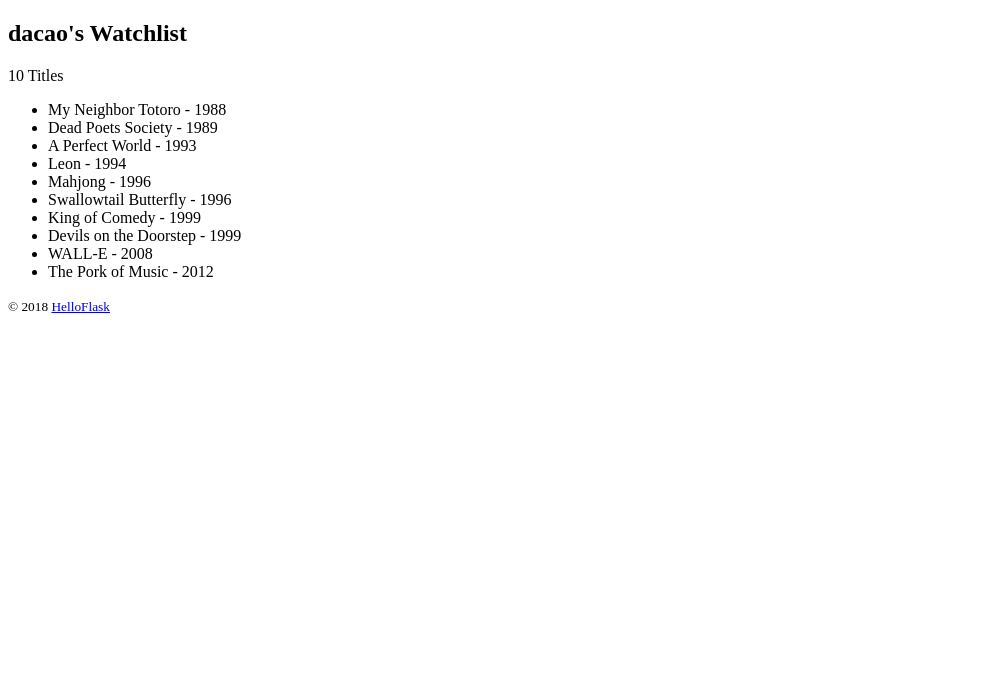
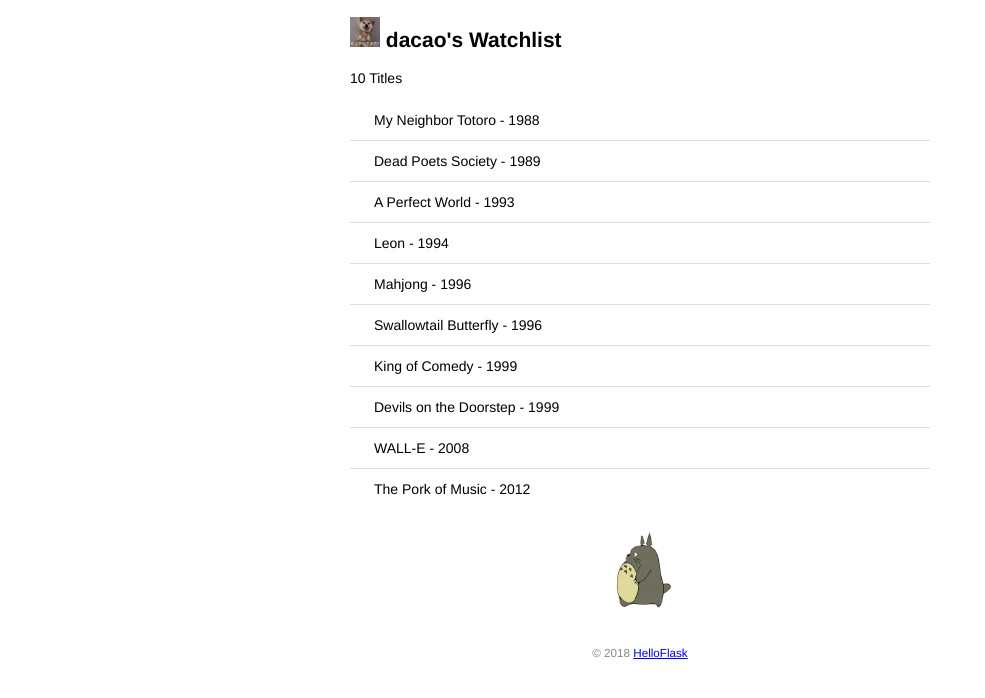
Before and after one commit to da1234cao/watchlist, a Flask app: page / in a window 1280 px wide. Shown: the top 698 px of the page, without its empty margins (0-985 px from the left). Run offline with Flask 2, Linux system fonts and the light colour scheme.

Commit message:
[add] static file

```diff
--- /dev/null
+++ b/static/CSS/style.css
@@ -0,0 +1,50 @@
+/* 页面整体 */
+body {
+    margin: auto;
+    max-width: 580px;
+    font-size: 14px;
+    font-family: Helvetica, Arial, sans-serif;
+}
+
+/* 页脚 */
+footer {
+    color: #888;
+    margin-top: 15px;
+    text-align: center;
+    padding: 10px;
+}
+
+/* 头像 */
+.dog {
+width: 30px;
+}
+
+/* 电影列表 */
+.movie-list {
+    list-style-type: none;
+    padding: 0;
+    margin-bottom: 10px;
+    box-shadow: 0 2px 5px 0 rgba(0, 0, 0, 0.16), 0 2px 10px 0 rg
+    ba(0, 0, 0, 0.12);
+}
+
+.movie-list li {
+    padding: 12px 24px;
+    border-bottom: 1px solid #ddd;
+}
+
+.movie-list li:last-child {
+    border-bottom:none;
+}
+
+.movie-list li:hover {
+    background-color: #f8f9fa;
+}
+
+
+/* 龙猫图片 */
+.totoro {
+    display: block;
+    margin: 0 auto;
+    height: 100px;
+}
--- a/templates/index.html
+++ b/templates/index.html
@@ -3,19 +3,26 @@
 
 <head>
     <meta charset="utf-8">
+    <link rel="stylesheet" href="{{ url_for('static', filename='CSS/style.css') }}" type="text/css">
+    <link rel="icon" href="{{url_for('static', filename="image/dog.ico")}}">
     <title>{{ name }}'s Watchlist</title>
 </head>
 
 <body>
-    <h2>{{ name }}'s Watchlist</h2>
+    <h2>
+        <img alt="dog" class="dog" src="{{url_for('static', filename="image/dog.jpg")}}">
+        {{ name }}'s Watchlist
+    </h2>
     {# 使用 length 过滤器获取 movies 变量的长度 #}
     <p>{{ movies|length }} Titles</p>
 
-    <ul>
+    <ul class="movie-list">
         {% for movie in movies %}
         <li>{{movie.title}} - {{movie.year}}</li>
         {% endfor %}
     </ul>
+
+    <img alt="walking totoro" class="totoro" src="{{url_for("static",filename="image/totoro.gif")}}">
 
     <footer>
     <small>&copy; 2018 <a href="http://helloflask.com/tutorial">HelloFlask</a></small>
```
Also changed, not shown: README.assets/image-20200414093123006.png (added), README.md, static/image/dog.ico (added), static/image/dog.jpg (added), static/image/totoro.gif (added).
